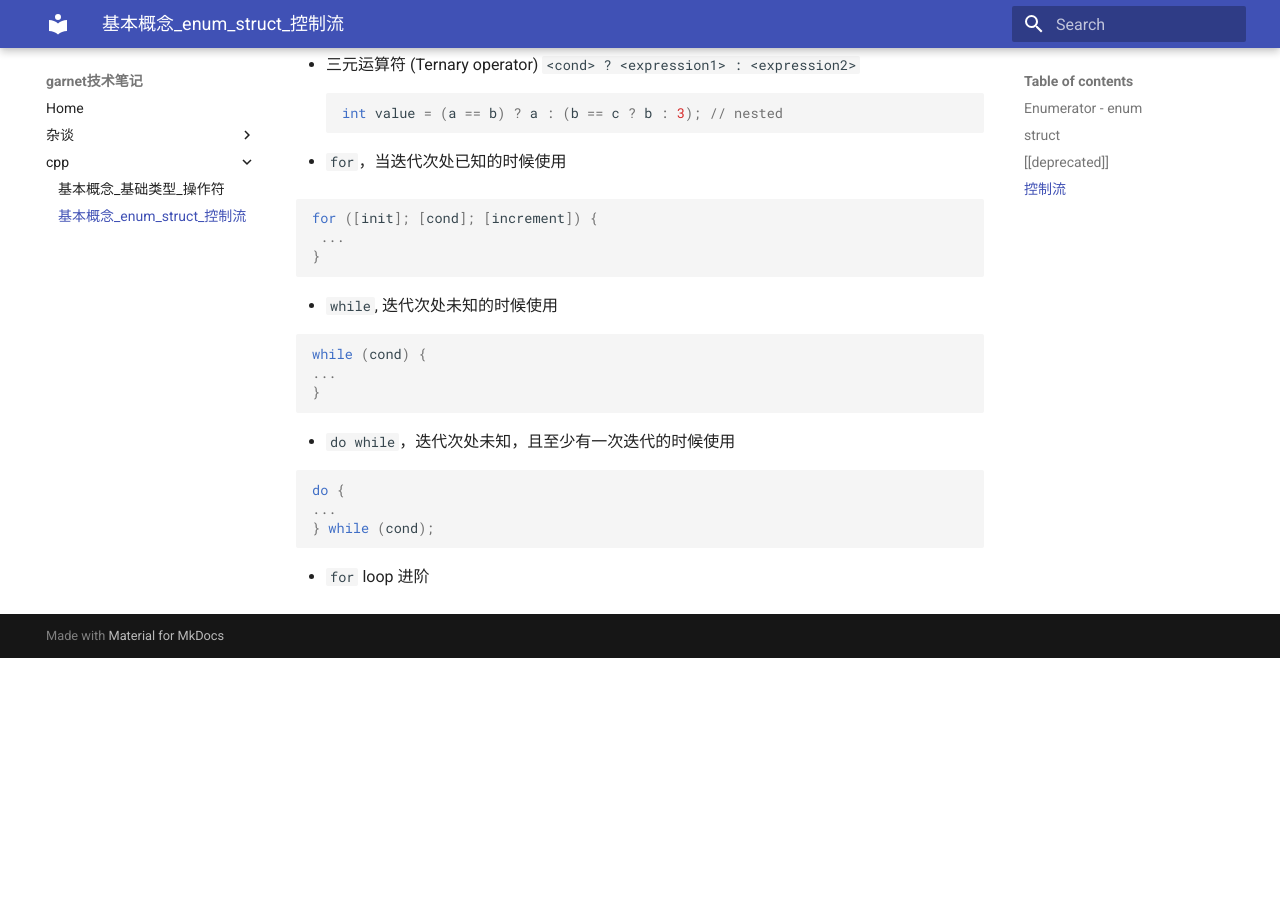
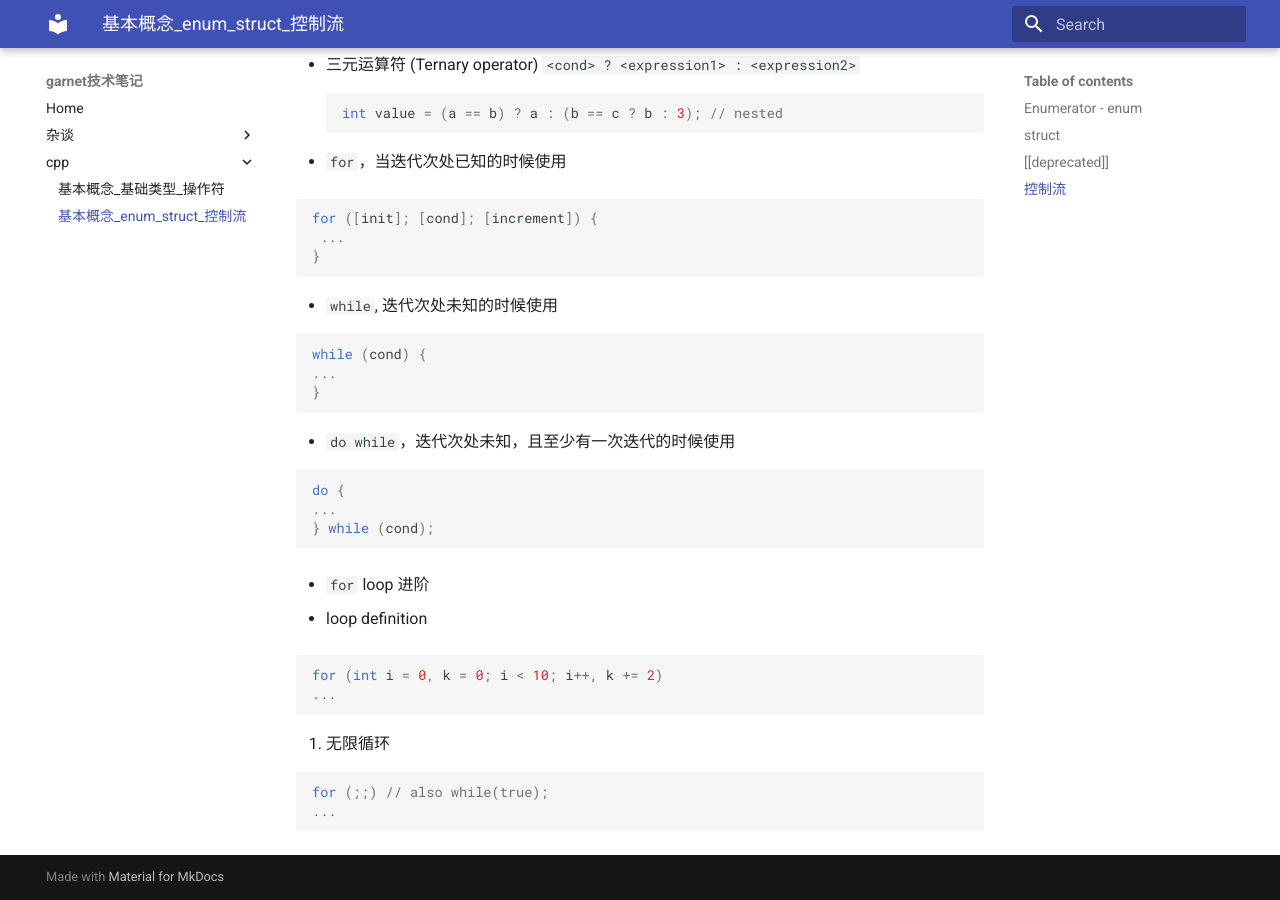
Before and after one commit to ymma98/technotes, an MkDocs documentation site: the page built from docs/cpp/基本概念_enum_struct_控制流.md, in a window 1280 px wide and 900 px high, scrolled down 4812 px. Built offline with MkDocs 1.6.1 and Material for MkDocs 9.7.7, drawn with Linux system fonts in a browser that asks for light colours; before the commit the page ends 5470 px from its top, so only the background shows below that.

Commit message:
docs/cpp/基本概念_enum_struct_控制流.md updated from https://stackedit.cn/

````diff
--- a/docs/cpp/基本概念_enum_struct_控制流.md
+++ b/docs/cpp/基本概念_enum_struct_控制流.md
@@ -263,11 +263,23 @@ do {
 
 * `for` loop 进阶
 
+1. loop definition
 
+```cpp
+for (int i = 0, k = 0; i < 10; i++, k += 2)
+...
+```
+
+2. 无限循环
+
+```cpp
+for (;;) // also while(true);
+...
+```
 
 
 <!--stackedit_data:
-eyJoaXN0b3J5IjpbLTE3NzY1NzczNjksLTIwOTIxOTExMTksNj
-ExMzgwMTksLTYxOTg1MjAwMywxNTgxOTg4NTU3LDE1NDg1Mzk4
-MDAsLTY5MDk1MDYwOCw5Mzg4OTQwNzhdfQ==
+eyJoaXN0b3J5IjpbLTIyMDI1MjExNSwtMjA5MjE5MTExOSw2MT
+EzODAxOSwtNjE5ODUyMDAzLDE1ODE5ODg1NTcsMTU0ODUzOTgw
+MCwtNjkwOTUwNjA4LDkzODg5NDA3OF19
 -->
````
